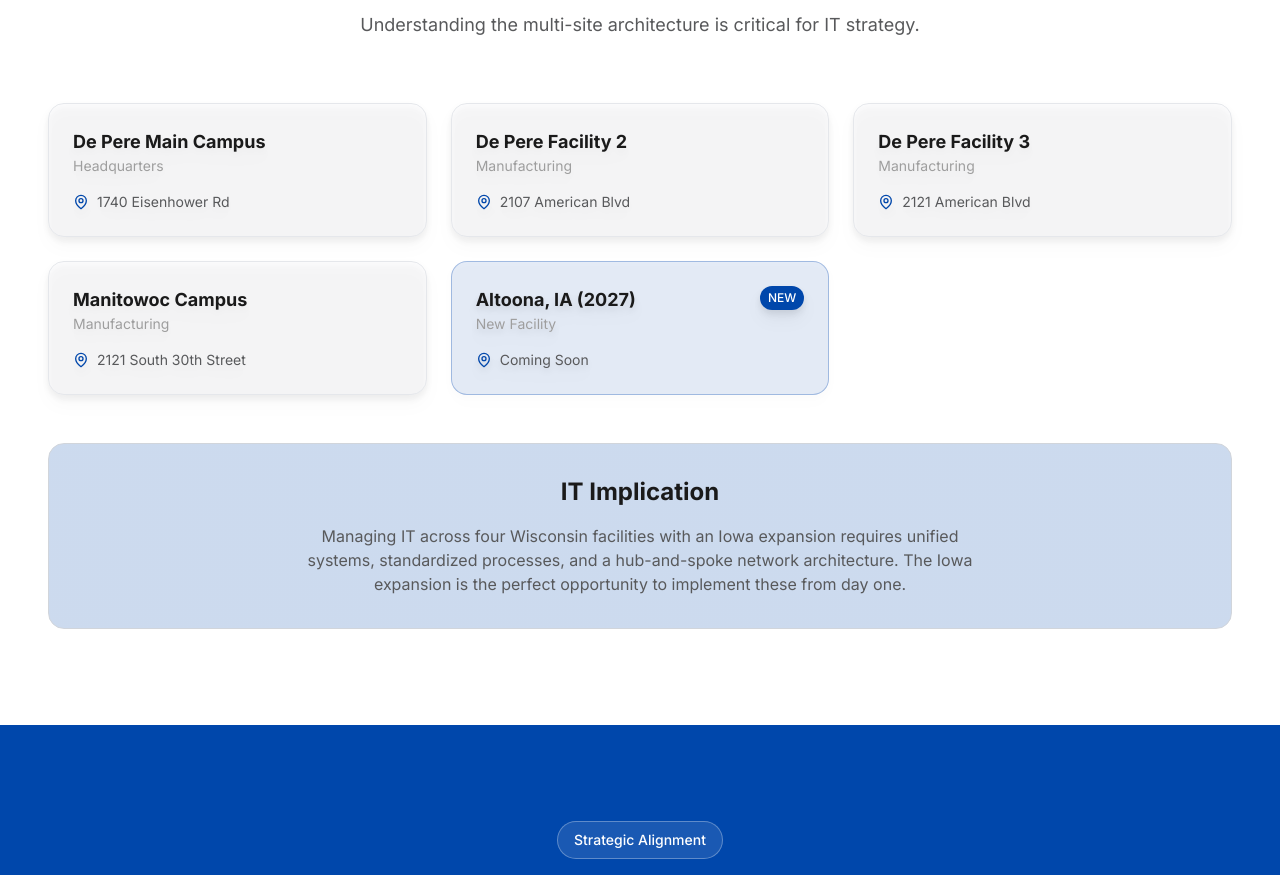
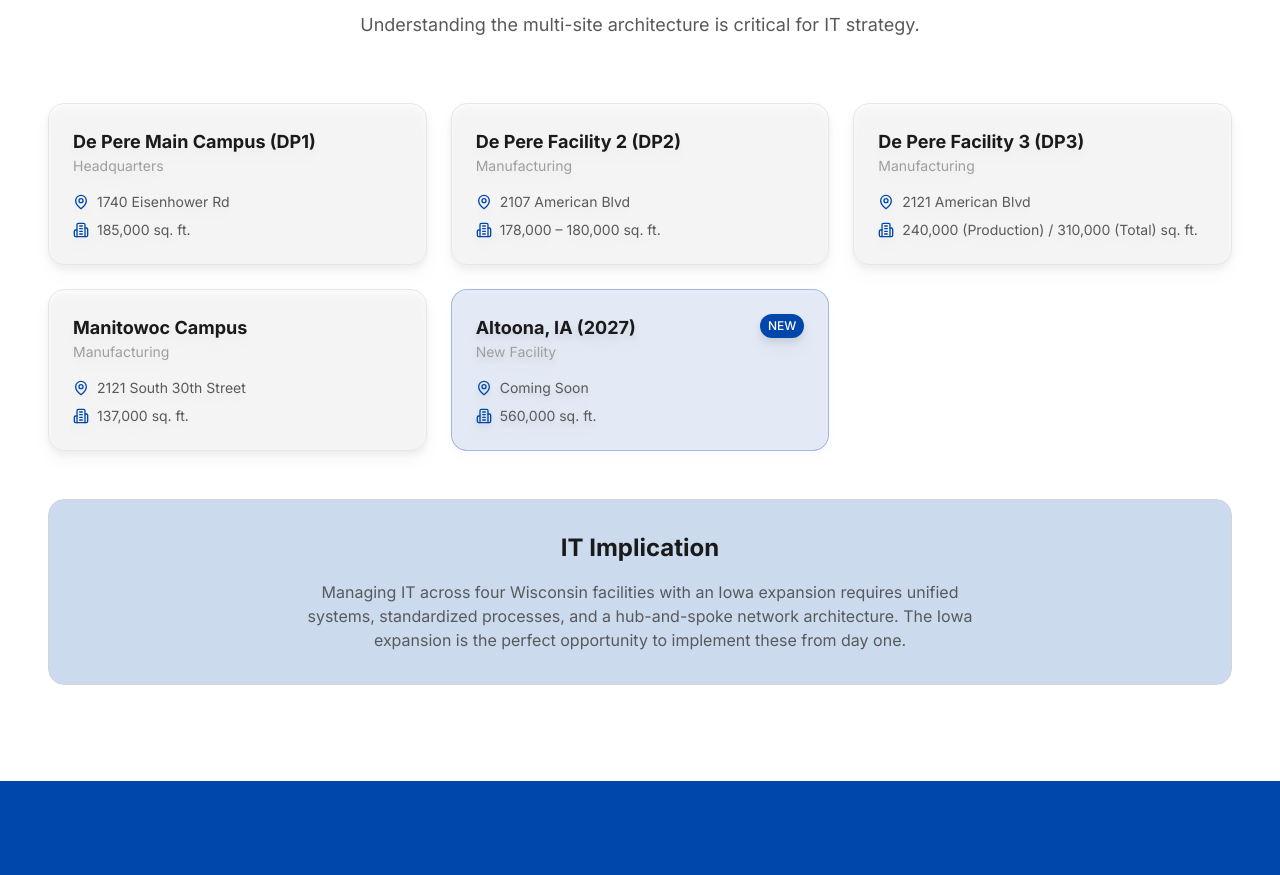
Before and after one commit to dclineITpro/robinson, a React (Vite) app: page /#/why-robinson in a window 1280 px wide. Shown: the part 2340-3215 px from the top of the page. Built offline with nearby package versions, Linux system fonts and the light colour scheme.

Commit message:
add verified building sizes back

```diff
--- a/src/pages/WhyRobinsonPage.jsx
+++ b/src/pages/WhyRobinsonPage.jsx
@@ -32,11 +32,11 @@ const WhyRobinsonPage = () => {
   ];
 
   const locations = [
-    { name: 'De Pere Main Campus', type: 'Headquarters', address: '1740 Eisenhower Rd' },
-    { name: 'De Pere Facility 2', type: 'Manufacturing', address: '2107 American Blvd' },
-    { name: 'De Pere Facility 3', type: 'Manufacturing', address: '2121 American Blvd' },
-    { name: 'Manitowoc Campus', type: 'Manufacturing', address: '2121 South 30th Street' },
-    { name: 'Altoona, IA (2027)', type: 'New Facility', isNew: true, address: 'Coming Soon' },
+    { name: 'De Pere Main Campus (DP1)', type: 'Headquarters', sqft: '185,000', address: '1740 Eisenhower Rd' },
+    { name: 'De Pere Facility 2 (DP2)', type: 'Manufacturing', sqft: '178,000 – 180,000', address: '2107 American Blvd' },
+    { name: 'De Pere Facility 3 (DP3)', type: 'Manufacturing', sqft: '240,000 (Production) / 310,000 (Total)', address: '2121 American Blvd' },
+    { name: 'Manitowoc Campus', type: 'Manufacturing', sqft: '137,000', address: '2121 South 30th Street' },
+    { name: 'Altoona, IA (2027)', type: 'New Facility', sqft: '560,000', isNew: true, address: 'Coming Soon' },
   ];
 
   const whyThisRole = [
@@ -280,6 +280,10 @@ const WhyRobinsonPage = () => {
                     <MapPin className="w-4 h-4 text-robinson-blue" />
                     <span className="text-robinson-gray text-sm">{location.address}</span>
                   </div>
+                  <div className="flex items-center gap-2">
+                    <Building2 className="w-4 h-4 text-robinson-blue" />
+                    <span className="text-robinson-gray text-sm">{location.sqft} sq. ft.</span>
+                  </div>
                 </div>
               </motion.div>
             ))}
```
